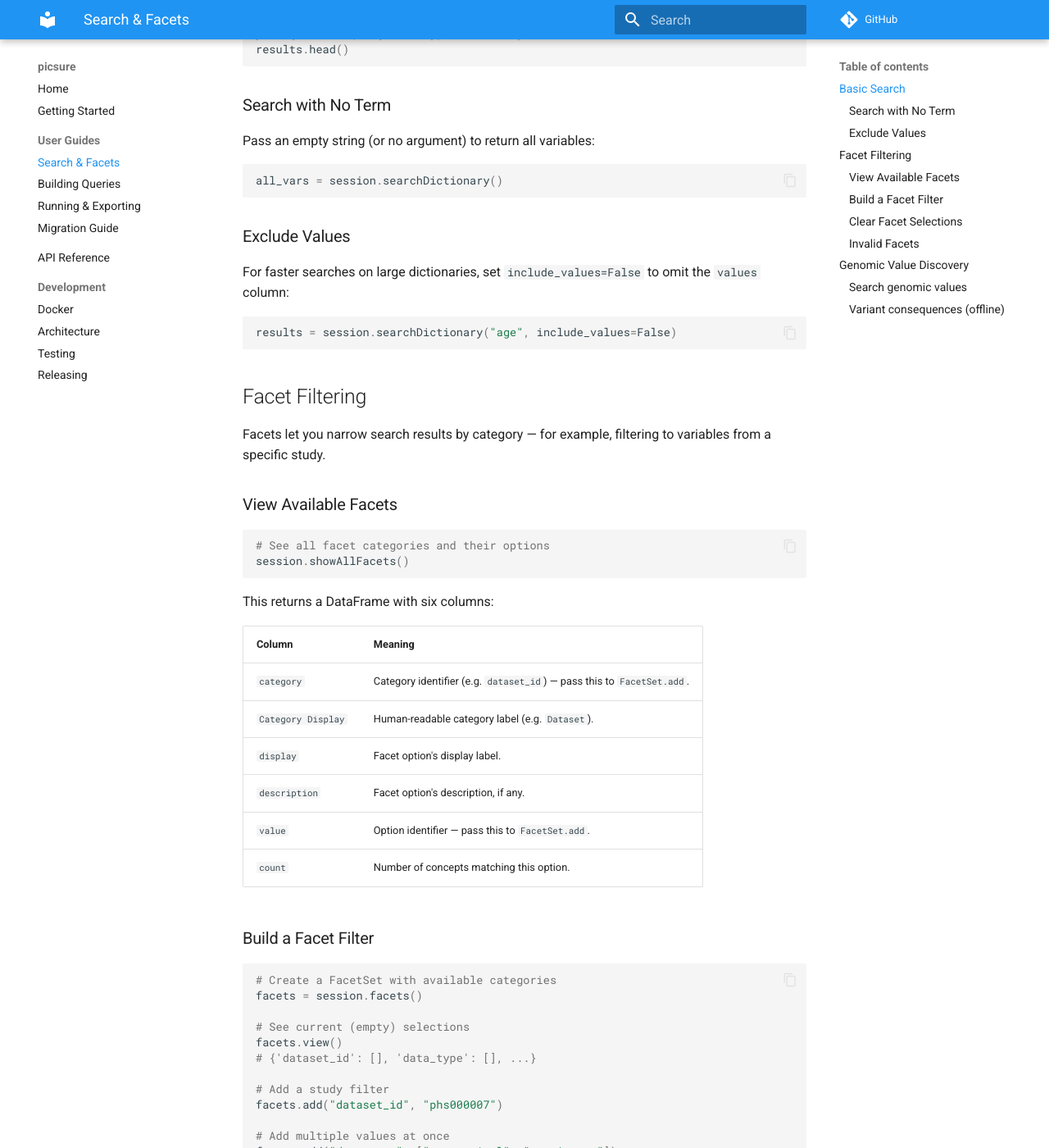
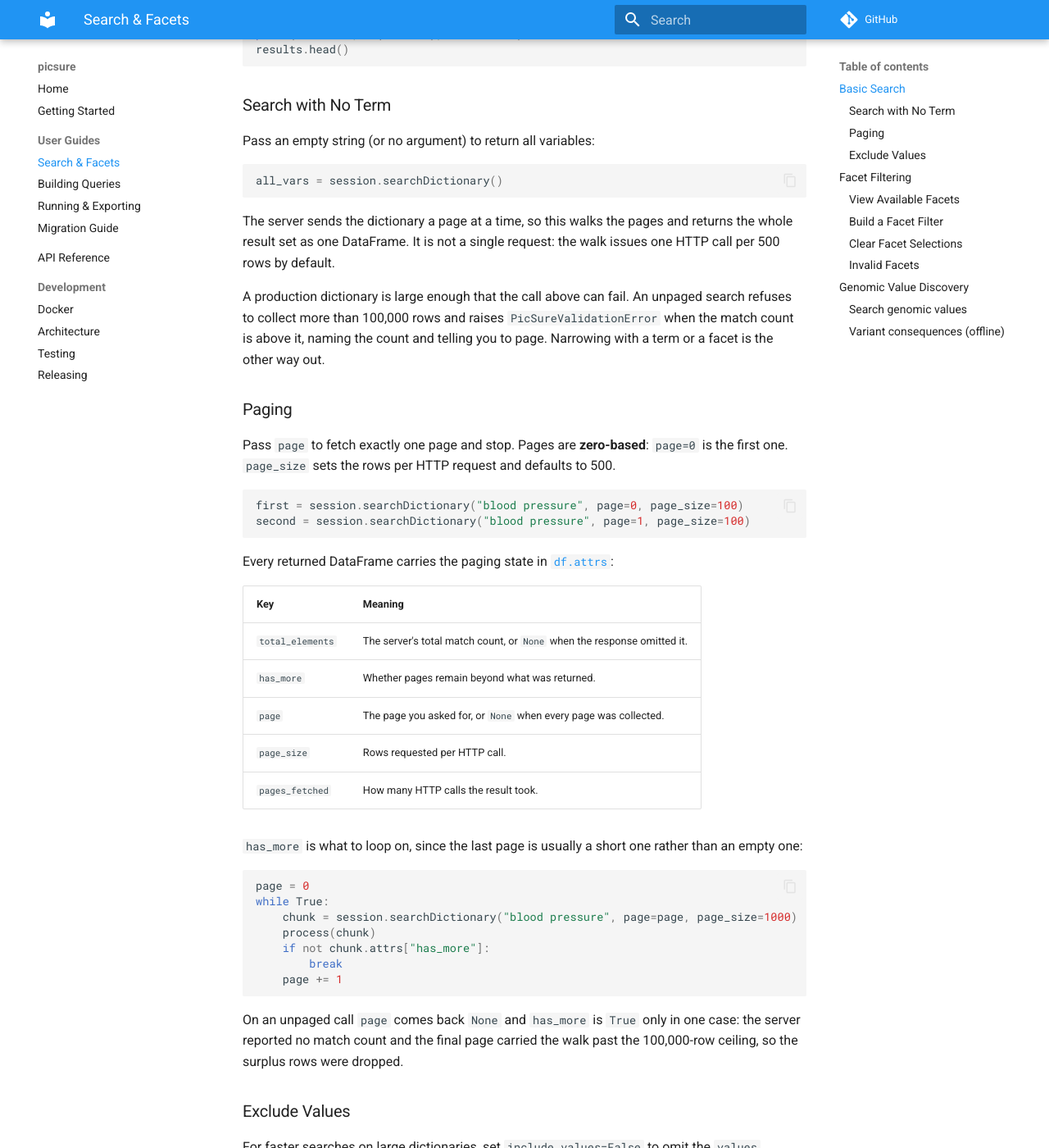
Before and after one commit to hms-dbmi/pic-sure-python-adapter-hpds, an MkDocs documentation site: the page built from docs/guides/search-and-facets.md, in a window 1280 px wide and 1400 px high, scrolled down 335 px. Shown: the whole window at 82% size. Built offline with MkDocs 1.6.1 and Material for MkDocs 9.7.7, drawn with Linux system fonts in a browser that asks for light colours; comment, search, counter and statistics services are not loaded.

Commit message:
docs: document dictionary pagination in the search guide
The guide offered `session.searchDictionary()` as the way to return all
variables and said nothing about the 100,000-row ceiling, which makes exactly
that call raise on a production-sized dictionary. It also never mentioned the
zero-based `page` and `page_size` arguments or the paging state on `df.attrs`.

It now says what the unpaged default does, what the ceiling raises, how to walk
the pages with `has_more`, and what each `attrs` key holds.

````diff
--- a/docs/guides/search-and-facets.md
+++ b/docs/guides/search-and-facets.md
@@ -21,6 +21,56 @@ Pass an empty string (or no argument) to return all variables:
 ```python
 all_vars = session.searchDictionary()
 ```
+
+The server sends the dictionary a page at a time, so this walks the
+pages and returns the whole result set as one DataFrame. It is not a
+single request: the walk issues one HTTP call per 500 rows by default.
+
+A production dictionary is large enough that the call above can fail.
+An unpaged search refuses to collect more than 100,000 rows and raises
+`PicSureValidationError` when the match count is above it, naming the
+count and telling you to page. Narrowing with a term or a facet is the
+other way out.
+
+### Paging
+
+Pass `page` to fetch exactly one page and stop. Pages are **zero-based**:
+`page=0` is the first one. `page_size` sets the rows per HTTP request
+and defaults to 500.
+
+```python
+first = session.searchDictionary("blood pressure", page=0, page_size=100)
+second = session.searchDictionary("blood pressure", page=1, page_size=100)
+```
+
+Every returned DataFrame carries the paging state in
+[`df.attrs`](https://pandas.pydata.org/docs/reference/api/pandas.DataFrame.attrs.html):
+
+| Key | Meaning |
+|---|---|
+| `total_elements` | The server's total match count, or `None` when the response omitted it. |
+| `has_more` | Whether pages remain beyond what was returned. |
+| `page` | The page you asked for, or `None` when every page was collected. |
+| `page_size` | Rows requested per HTTP call. |
+| `pages_fetched` | How many HTTP calls the result took. |
+
+`has_more` is what to loop on, since the last page is usually a short
+one rather than an empty one:
+
+```python
+page = 0
+while True:
+    chunk = session.searchDictionary("blood pressure", page=page, page_size=1000)
+    process(chunk)
+    if not chunk.attrs["has_more"]:
+        break
+    page += 1
+```
+
+On an unpaged call `page` comes back `None` and `has_more` is `True`
+only in one case: the server reported no match count and the final page
+carried the walk past the 100,000-row ceiling, so the surplus rows were
+dropped.
 
 ### Exclude Values
 
````
